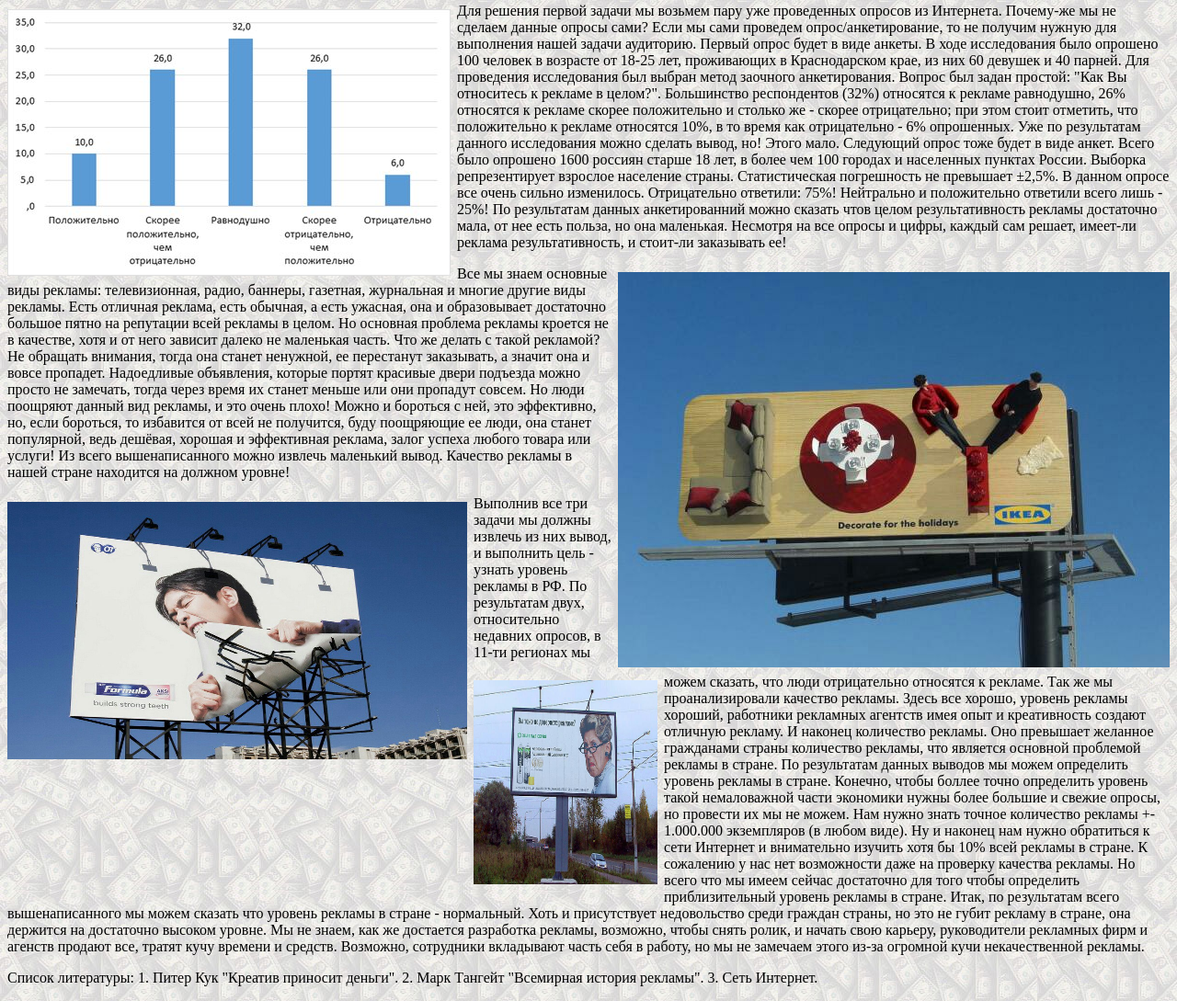
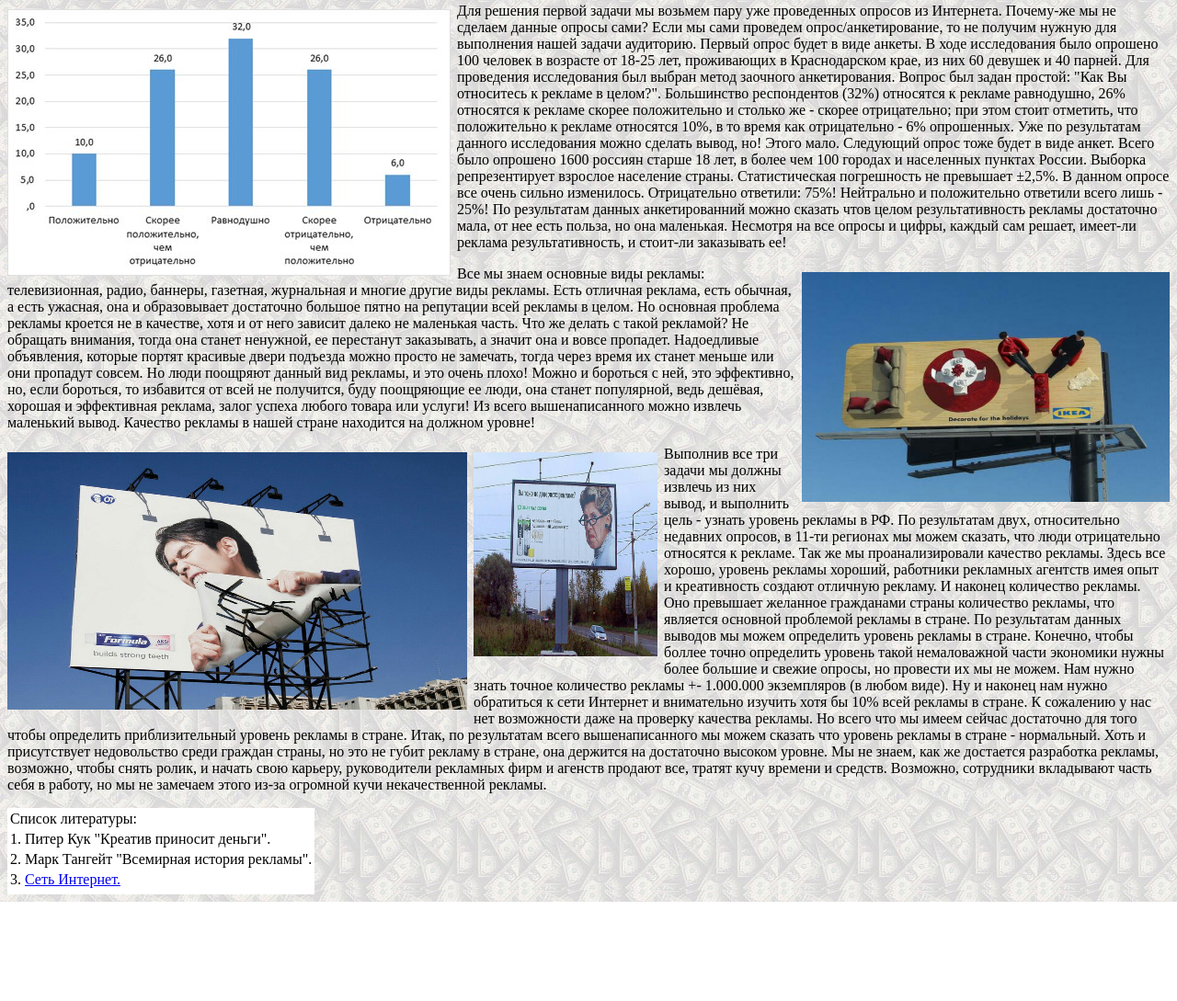
Before and after one commit to batsy1/batsy1.github.iofd, a plain HTML site: page index.html in a window 1280 px wide. Shown: the part 256-1345 px from the top of the page at 92% size. After the commit the page ends 1237 px from the top, so only its background shows below. Drawn offline with Linux system fonts and the light colour scheme.

Commit message:
Add files via upload

```diff
--- a/index.html
+++ b/index.html
@@ -24,13 +24,13 @@
   </head>
   <body>
 <center>
- <h1>Реклама продукта или услуги.</h1>
+<strong> <h1>Реклама продукта или услуги.</h1>
    	<div title="Проект по обществознанию">
 	<h2>Цель: Узнать уровень развития рекламы в РФ.</h2>
 	<a href="https://www.google.ru">
 	<img src="">
 	</a>
-   </center>
+</center></strong>
 	<table style="border:2px solid Tomato";>
 	<tr>
 	<td>
@@ -57,7 +57,7 @@
 	</td>
     </tr>
 		</table>
-		           <p><img src="2.jpg" alt="ошибка загрузки изображения"  class="leftimg">Для решения первой задачи мы возьмем пару уже проведенных опросов из Интернета.
+		             <p><img src="2.jpg" alt="ошибка загрузки изображения"  class="leftimg">Для решения первой задачи мы возьмем пару уже проведенных опросов из Интернета.
 					 Почему-же мы не сделаем данные опросы сами? Если мы сами проведем опрос/анкетирование,
 					 то не получим нужную для выполнения нашей задачи аудиторию. Первый опрос будет в виде анкеты.
 					 В ходе исследования было опрошено 100 человек в возрасте от 18-25 лет, проживающих в Краснодарском крае,
@@ -72,7 +72,7 @@
 					 результативность, и стоит-ли заказывать ее!</p>
 
 					 <p>
-					<img src="1.jpg" alt="ошибка загрузки изображения"  class="rightimg"> Все мы знаем основные виды рекламы: телевизионная, радио, баннеры, газетная, журнальная и многие другие виды рекламы. Есть отличная реклама, есть обычная, а есть ужасная, она и образовывает достаточно большое пятно на репутации всей рекламы в целом. Но основная проблема рекламы кроется не в качестве, хотя и от него зависит далеко не маленькая часть. Что же делать с такой рекламой? Не обращать внимания, тогда она станет ненужной, ее перестанут заказывать, а значит она и вовсе пропадет. Надоедливые объявления, которые портят красивые двери подъезда можно просто не замечать, тогда через время их станет меньше или они пропадут совсем. Но люди поощряют данный вид рекламы, и это очень плохо! Можно и бороться с ней, это эффективно, но, если бороться, то избавится от всей не получится, буду поощряющие ее люди, она станет популярной, ведь дешёвая, хорошая и эффективная реклама, залог успеха любого товара или услуги! Из всего вышенаписанного можно извлечь маленький вывод. Качество рекламы в нашей стране находится на должном уровне!
+					<img src="1.jpg" alt="ошибка загрузки изображения" width="400" height="250" class="rightimg"> Все мы знаем основные виды рекламы: телевизионная, радио, баннеры, газетная, журнальная и многие другие виды рекламы. Есть отличная реклама, есть обычная, а есть ужасная, она и образовывает достаточно большое пятно на репутации всей рекламы в целом. Но основная проблема рекламы кроется не в качестве, хотя и от него зависит далеко не маленькая часть. Что же делать с такой рекламой? Не обращать внимания, тогда она станет ненужной, ее перестанут заказывать, а значит она и вовсе пропадет. Надоедливые объявления, которые портят красивые двери подъезда можно просто не замечать, тогда через время их станет меньше или они пропадут совсем. Но люди поощряют данный вид рекламы, и это очень плохо! Можно и бороться с ней, это эффективно, но, если бороться, то избавится от всей не получится, буду поощряющие ее люди, она станет популярной, ведь дешёвая, хорошая и эффективная реклама, залог успеха любого товара или услуги! Из всего вышенаписанного можно извлечь маленький вывод. Качество рекламы в нашей стране находится на должном уровне!
                     </p>
 
 					 <p><img src="3.jpg" alt="ошибка загрузки изображения"  class="leftimg" width="500" height="280>
@@ -83,11 +83,30 @@
 					 </p>
 					 <footer>
   <p></p>
-    <a href="vladislav.who@gmail.com">
- </a></p><p>
-Список литературы:
+  <table>
+    <tr>
+      <td>
+        Список литературы:
+      </td>
+    </tr>
+<tr>
+  <td>
 1. Питер Кук "Креатив приносит деньги".
+  </td>
+    </tr>
+  <tr>
+  <td>
 2. Марк Тангейт "Всемирная история рекламы".
-3. Сеть Интернет.</p></footer>
-  </body>
-  </html>
+  </td>
+    </tr>
+  <tr>
+  <td>
+3. <a href="google.com">Сеть Интернет.</a>
+  </td>
+    </tr>
+  <tr>
+  <td>
+
+  </td>
+    </tr>
+    </table> </footer></body></html>
```
